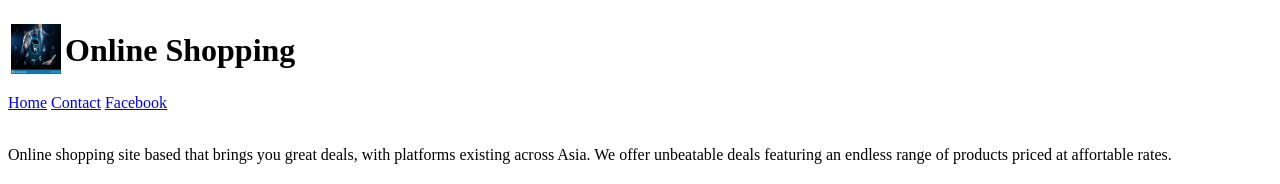
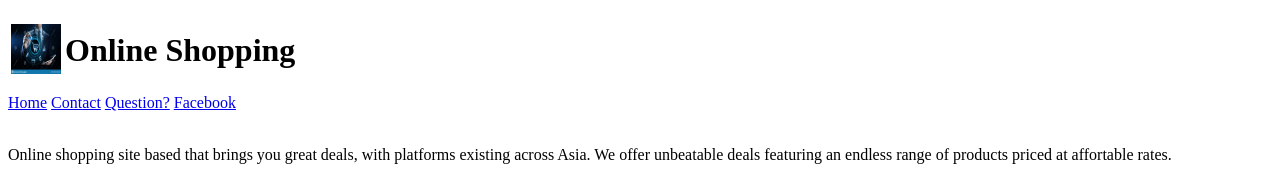
Before and after one commit to MaryMasyi/Section33, a plain HTML site: page index.html in a window 1280 px wide. Shown: the top 184 px of the page. Drawn offline with Linux system fonts and the light colour scheme.

Commit message:
Update index.html

```diff
--- a/index.html
+++ b/index.html
@@ -15,8 +15,10 @@
       <nav>
         <a href="#">Home</a>
          <a href="Contact.html">Contact</a>
+         <a href="Question.html">Question?</a>
          <a href="https://www.facebook.com
          ">Facebook</a>
+
       </nav>
 
         <br>
```
